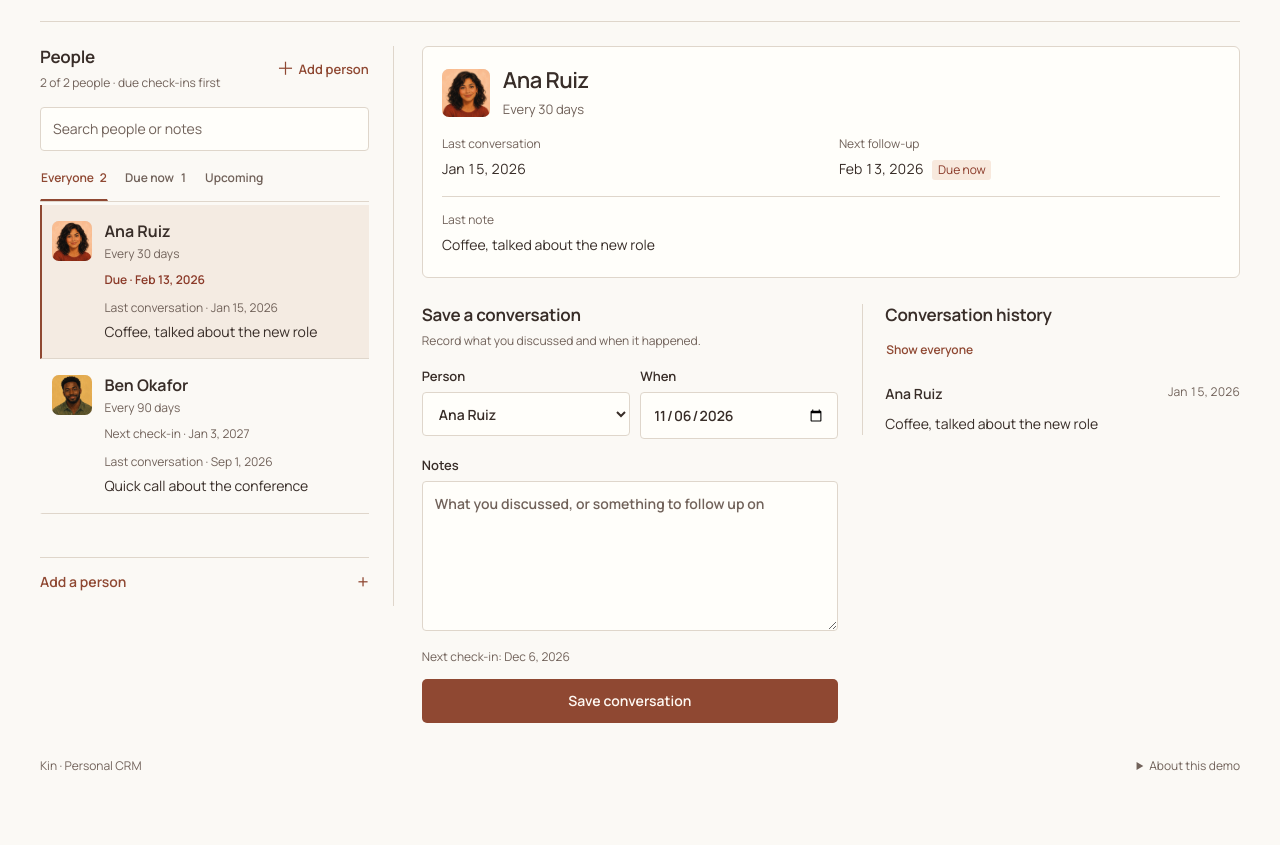
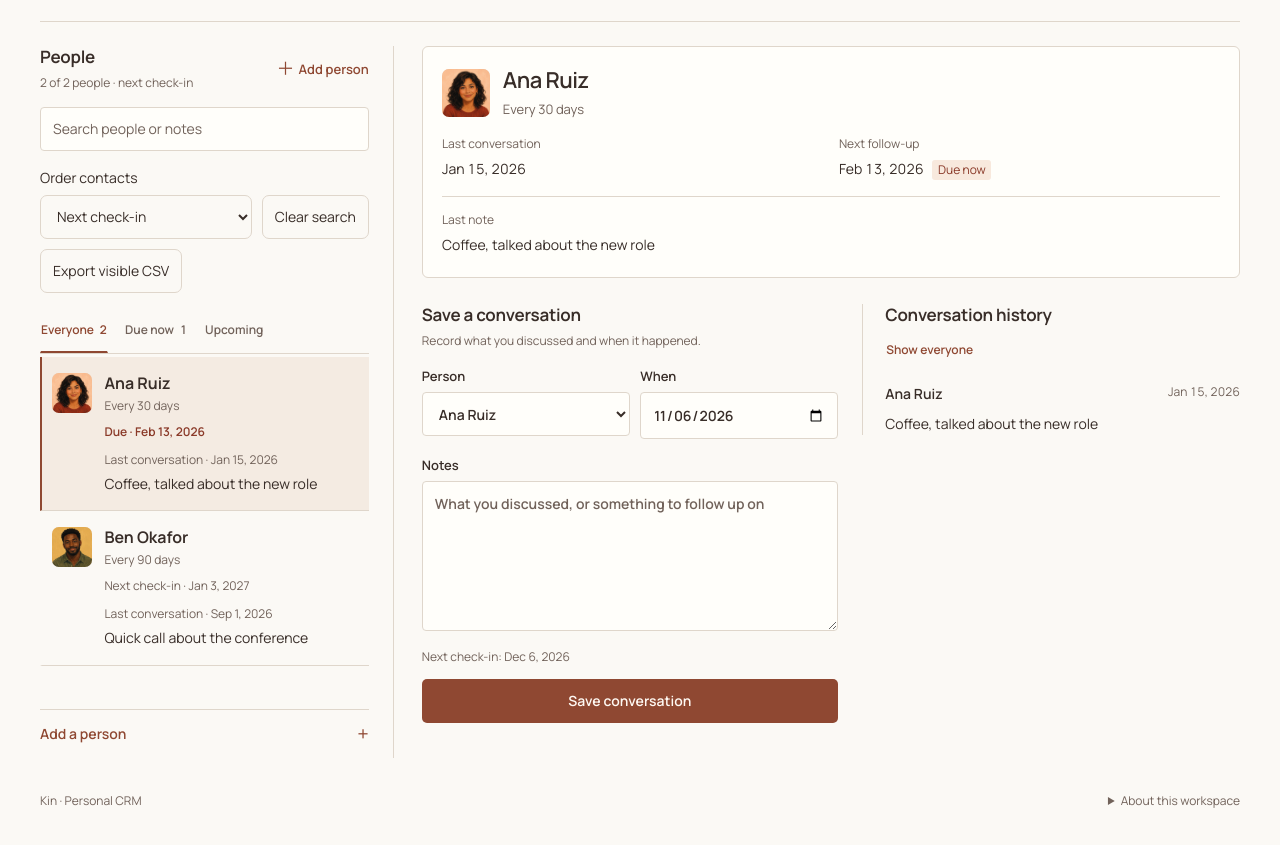
Before and after one commit to pagelove/crm-template, a website: page site/crm-demo/index.html in a window 1280 px wide. Shown: the part 167-1012 px from the top of the page. Before the commit the page ends 990 px from the top, so only its background shows below. Drawn offline with Linux system fonts and the light colour scheme.

Commit message:
Complete product task views and polish the application experience

```diff
--- a/site/crm-demo/app.js
+++ b/site/crm-demo/app.js
@@ -11,6 +11,8 @@
   var selected = "";
   var filter = "all";
   var allActivity = false;
+  var rosterOrder="due",visiblePeople=[];
+  function exportRows(headers,rows,name){const cell=value=>'"'+String(value??'').replace(/^[\s]*[=+@-]/,m=>"'"+m).replaceAll('"','""')+'"',text='\ufeff'+[headers,...rows].map(row=>row.map(cell).join(',')).join('\r\n'),a=document.createElement('a'),url=URL.createObjectURL(new Blob([text],{type:'text/csv;charset=utf-8'}));a.href=url;a.download=name;a.click();setTimeout(()=>URL.revokeObjectURL(url),1000);}
   var busy = false;
   var pending = null;
   var sourceETag = null;
@@ -85,9 +87,10 @@
       var haystack = person.name + " " + logs.filter(function (entry) { return entry.target === person.id; }).map(function (entry) { return entry.note; }).join(" ");
       return (!query || haystack.toLocaleLowerCase().includes(query)) && (filter === "all" || (filter === "due" ? isDue(person) : !isDue(person)));
     });
+    matches.sort(function(a,b){return rosterOrder==='name'?a.name.localeCompare(b.name):rosterOrder==='recent'?String(latestFor(b)?.when||'').localeCompare(String(latestFor(a)?.when||'')):a.due-b.due||a.name.localeCompare(b.name);});visiblePeople=matches;
     $("#all-count").textContent = people.length;
     $("#due-count").textContent = people.filter(isDue).length;
-    $("#people-summary").textContent = matches.length + " of " + people.length + " people · due check-ins first";
+    $("#people-summary").textContent = matches.length + " of " + people.length + " people · "+({due:"next check-in",name:"name A–Z",recent:"recent conversations"}[rosterOrder]);
     $("#contacts-view").innerHTML = matches.length ? matches.map(function (person) {
       var last = latestFor(person);
       return '<button class="contact-card" type="button" data-person="' + esc(person.id) + '" aria-pressed="' + (person.id === selected) + '"><span class="avatar">' + portraitMarkup(person, false) + '</span><span class="contact-main"><span class="contact-name">' + esc(person.name) + '</span><span class="contact-cadence">Every ' + esc(person.cadence) + ' days</span></span>' + '<span class="contact-state' + (isDue(person) ? ' is-due' : '') + '">' + esc(dueLabel(person)) + '</span><span class="contact-note">' + (last ? '<strong>Last conversation · ' + esc(formatDay(last.when)) + '</strong>' + esc(last.note) : 'No conversations recorded.') + '</span></button>';
@@ -317,6 +320,8 @@
   $("#open-person").addEventListener("click", function (event) { event.preventDefault(); $("#new-person").open = true; personForm.elements.namedItem("name").focus(); });
   logForm.elements.namedItem("when").value = today();
   logForm.elements.namedItem("when").max = today();
+
+  var tools=document.createElement('div');tools.className='quality-tools';var sortLabel=document.createElement('label'),sort=document.createElement('select'),clear=document.createElement('button'),exportButton=document.createElement('button');sortLabel.textContent='Order contacts';sort.setAttribute('aria-label','Order contacts');for(var pair of [['due','Next check-in'],['name','Name A–Z'],['recent','Recent conversations']]){var option=document.createElement('option');option.value=pair[0];option.textContent=pair[1];sort.append(option);}sortLabel.append(sort);clear.type='button';clear.textContent='Clear search';exportButton.type='button';exportButton.textContent='Export visible CSV';tools.append(sortLabel,clear,exportButton);($('#contact-search').closest('label')||$('#contact-search').parentElement).after(tools);sort.addEventListener('change',()=>{rosterOrder=sort.value;renderContacts();});clear.addEventListener('click',()=>{$('#contact-search').value='';renderContacts();$('#contact-search').focus();});exportButton.addEventListener('click',()=>{if(!visiblePeople.length){say('No visible contacts to export.');return;}exportRows(['Name','Check-in cadence (days)','Next follow-up','Last conversation'],visiblePeople.map(p=>[p.name,p.cadence,dueDay(p.due),latestFor(p)?.when||'']),'contacts.csv');say('Visible contacts exported. Keep personal contact exports private.');});
   readRecords();
   render();
   document.documentElement.classList.add("enhanced");
--- a/site/crm-demo/index.html
+++ b/site/crm-demo/index.html
@@ -7,7 +7,7 @@
   <meta name="description" content="A personal relationship notebook: keep track of conversations and know when to reconnect.">
   <meta name="robots" content="noindex, nofollow">
   <link rel="icon" href="favicon.svg" type="image/svg+xml">
-  <link rel="stylesheet" href="styles.css?v=7">
+  <link rel="stylesheet" href="styles.css?v=product-ready-20261106">
   <noscript><link rel="stylesheet" href="no-script.css"></noscript>
 </head>
 <body xmlns:e="https://pagelove.org/Binding/Sessel" xmlns:p="https://pagelove.org/1.0"
@@ -224,8 +224,8 @@
       </ul></div>
       <noscript><p class="noscript-note">Your saved records are shown above. Enable JavaScript to search people and save a conversation.</p></noscript>
     </main>
-    <footer><span>Kin · Personal CRM</span><details><summary>About this demo</summary><p>This is a shared, open demo. Use sample details, since anyone with the demo link can read its records. The two seed contacts use fictional sample portraits. New contacts use initials. Records live in this page’s HTML. Counts are computed by Pagelove on each read; the browser builds the contact and conversation views from those records. Saving a conversation also updates the next check-in date. A static local preview can show the interface, but needs Pagelove to save changes.</p></details></footer>
+    <footer><span>Kin · Personal CRM</span><details><summary>About this workspace</summary><p>This is a shared, open demo. Use sample details, since anyone with the demo link can read its records. The two seed contacts use fictional sample portraits. New contacts use initials. Records live in this page’s HTML. Counts are computed by Pagelove on each read; the browser builds the contact and conversation views from those records. Saving a conversation also updates the next check-in date. A static local preview can show the interface, but needs Pagelove to save changes.</p></details></footer>
   </div>
-  <script src="app.js?v=5"></script>
+  <script src="app.js?v=product-ready-20261106"></script>
 </body>
 </html>
--- a/site/crm-demo/styles.css
+++ b/site/crm-demo/styles.css
@@ -211,3 +211,5 @@ html { scroll-padding-top:1rem; }
 @media (max-width:800px) {
   .back-to-people { display:inline-flex; align-items:center; min-height:44px; }
 }
+
+.quality-tools{display:flex;flex-wrap:wrap;gap:10px;align-items:end;margin:16px 0}.quality-tools label{display:grid;gap:6px;font:inherit;font-size:14px;flex:1;min-width:140px}.quality-tools select,.quality-tools button{min-height:44px;max-width:100%;font:inherit;font-size:14px;color:inherit;background:transparent;border:1px solid var(--line,#aaa);border-radius:7px;padding:9px 12px}.quality-tools select option{background:white;color:#26313c}.quality-tools :focus-visible{outline:2px solid currentColor;outline-offset:3px}@media(max-width:600px){.quality-tools label{flex-basis:100%}.quality-tools button{flex:1}.quality-tools select{font-size:16px}}
```
Also changed, not shown: tests/app.test.cjs (+2 -0 lines), audit/CHANGELOG.md.
